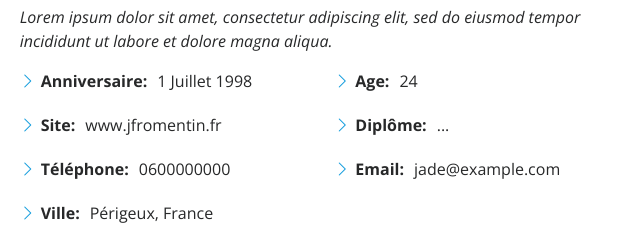
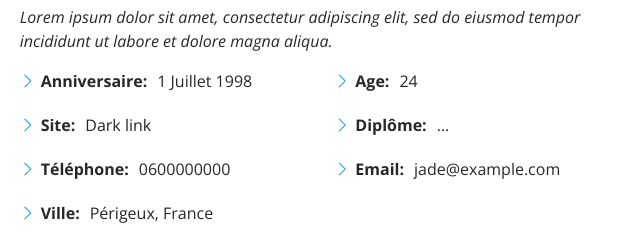
Before and after one commit to JadeFrm/JadeFrm.github.io, a plain HTML site: page index.html in a window 1280 px wide. Shown: the part 1075-1317 px from the top of the page, 625-1265 px from the left. Drawn offline with nearby package versions, Linux system fonts and the light colour scheme.

Commit message:
Update index.html

```diff
--- a/index.html
+++ b/index.html
@@ -103,7 +103,9 @@
               <div class="col-lg-6">
                 <ul>
                   <li><i class="bi bi-chevron-right"></i> <strong>Anniversaire:</strong> <span>1 Juillet 1998</span></li>
-                  <li><i class="bi bi-chevron-right"></i> <strong>Site:</strong> <span>www.jfromentin.fr</span></li>
+                  <li><i class="bi bi-chevron-right"></i> <strong>Site:</strong> <span>
+                    <p><a href="https://jfromentin.fr/" class="link-dark link-offset-2 link-underline-opacity-25 link-underline-opacity-100-hover">Dark link</a></p>
+                    </span></li>
                   <li><i class="bi bi-chevron-right"></i> <strong>Téléphone:</strong> <span>0600000000</span></li>
                   <li><i class="bi bi-chevron-right"></i> <strong>Ville:</strong> <span>Périgeux, France</span></li>
                 </ul>
```
